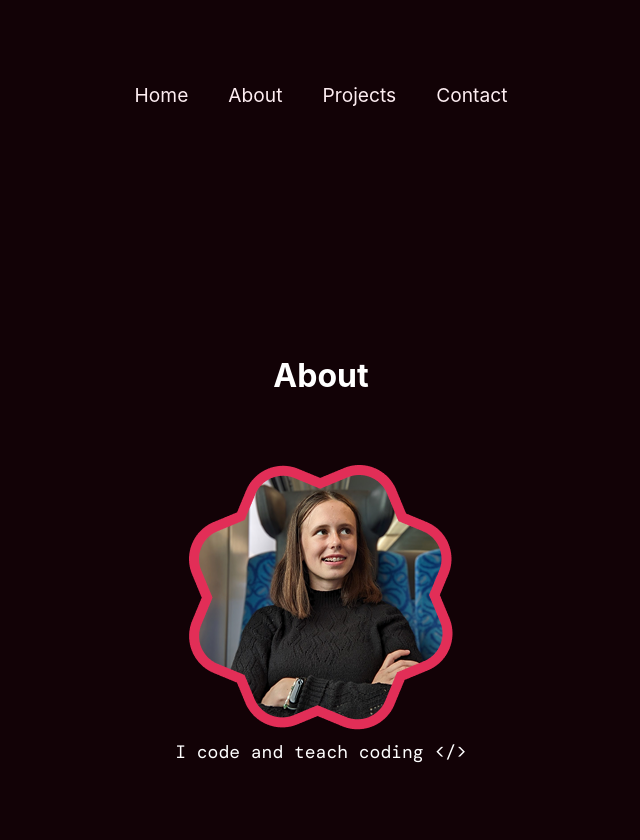
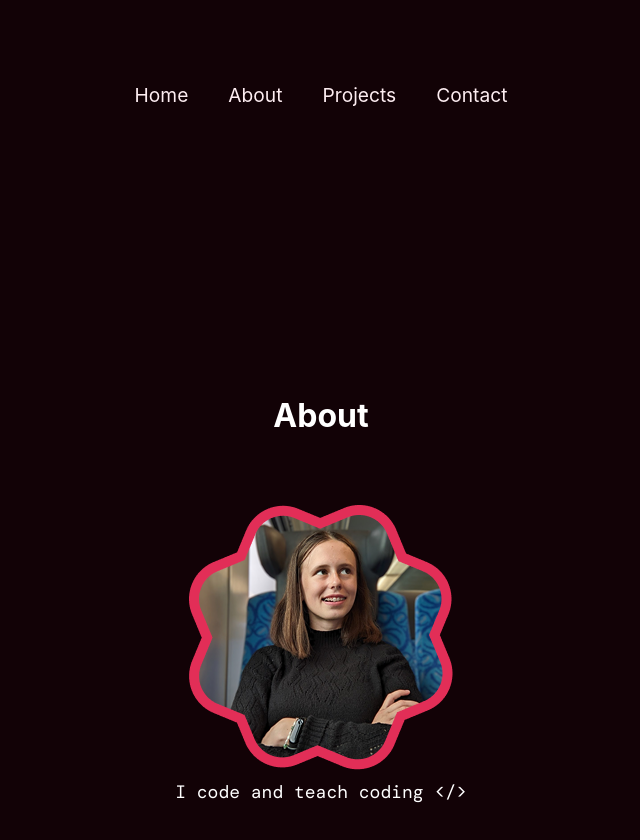
Before and after one commit to ikoronka/portfolio, a React (Create React App) app: page / in a window 1280 px wide. Shown: the part 680-1520 px from the top of the page, without its empty margins (319-959 px from the left). Built offline with nearby package versions, Linux system fonts and the light colour scheme; a web font is replaced by a local one.

Commit message:
:sparkles: project part, contact part

```diff
--- a/src/App.js
+++ b/src/App.js
@@ -1,6 +1,8 @@
 import './styles/App.css';
 import Home from './pages/Home';
 import About from './pages/About';
+import Projects from './pages/Projects';
+import Contact from './pages/Contact';
 import Navigation from './components/Navigation';
 import TopBar from './components/TopBar';
 
@@ -10,6 +12,8 @@ function App() {
             <TopBar />
             <Home/>
             <About/>
+            <Projects/>
+            <Contact/>
             <Navigation/>
         </div>
     );
--- a/src/i18n/cs.json
+++ b/src/i18n/cs.json
@@ -20,5 +20,8 @@
   "about": {
     "title": "O mně",
     "description": "Programuju a učím programovat </>"
+  },
+  "projects": {
+    "title": "Projekty"
   }
 }
--- a/src/i18n/en.json
+++ b/src/i18n/en.json
@@ -20,6 +20,9 @@
   "about": {
     "title": "About",
     "description": "I code and teach coding </>"
+  },
+  "projects": {
+    "title": "Projects"
   }
 
 }
--- a/src/styles/App.css
+++ b/src/styles/App.css
@@ -0,0 +1,34 @@
+.App {
+    text-align: center;
+    min-height: 100vh;
+    position: relative;
+}
+
+.fullPage {
+    min-height: 100vh;
+    display: flex;
+    flex-direction: column;
+    align-items: center;
+    justify-content: center;
+    padding-top: 80px; /* Account for the top bar */
+    scroll-margin-top: 80px; /* Offset for smooth scrolling */
+    opacity: 0;
+    animation: fadeIn 0.5s ease-in forwards;
+}
+
+@keyframes fadeIn {
+    from {
+        opacity: 0;
+        transform: translateY(20px);
+    }
+    to {
+        opacity: 1;
+        transform: translateY(0);
+    }
+}
+
+/* Ensure proper spacing between sections */
+#home, #about, #projects, #contact {
+    position: relative;
+    overflow: hidden;
+}
--- a/src/styles/index.css
+++ b/src/styles/index.css
@@ -3,6 +3,7 @@
   margin: 0;
   padding: 0;
   box-sizing: border-box;
+  scroll-behavior: smooth;
 }
 
 .language-selector {
```
Also changed, not shown: package.json (+6 -3 lines), 2 other files (tests, documents, lock files or other folders).
